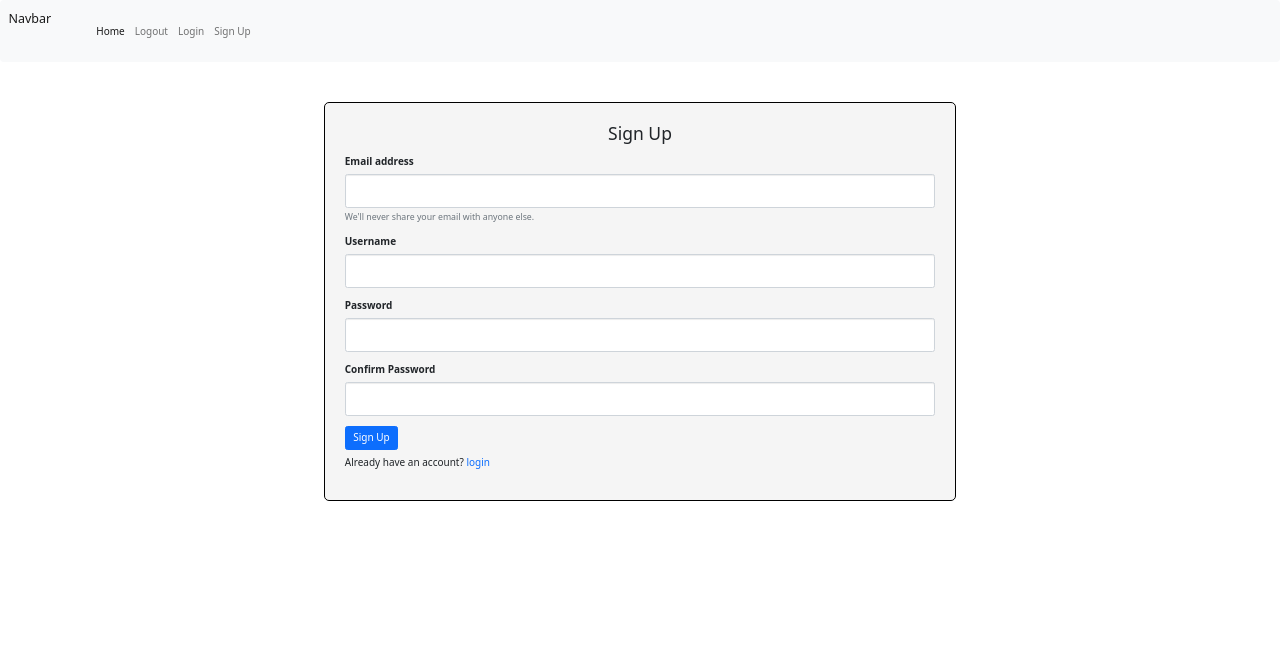
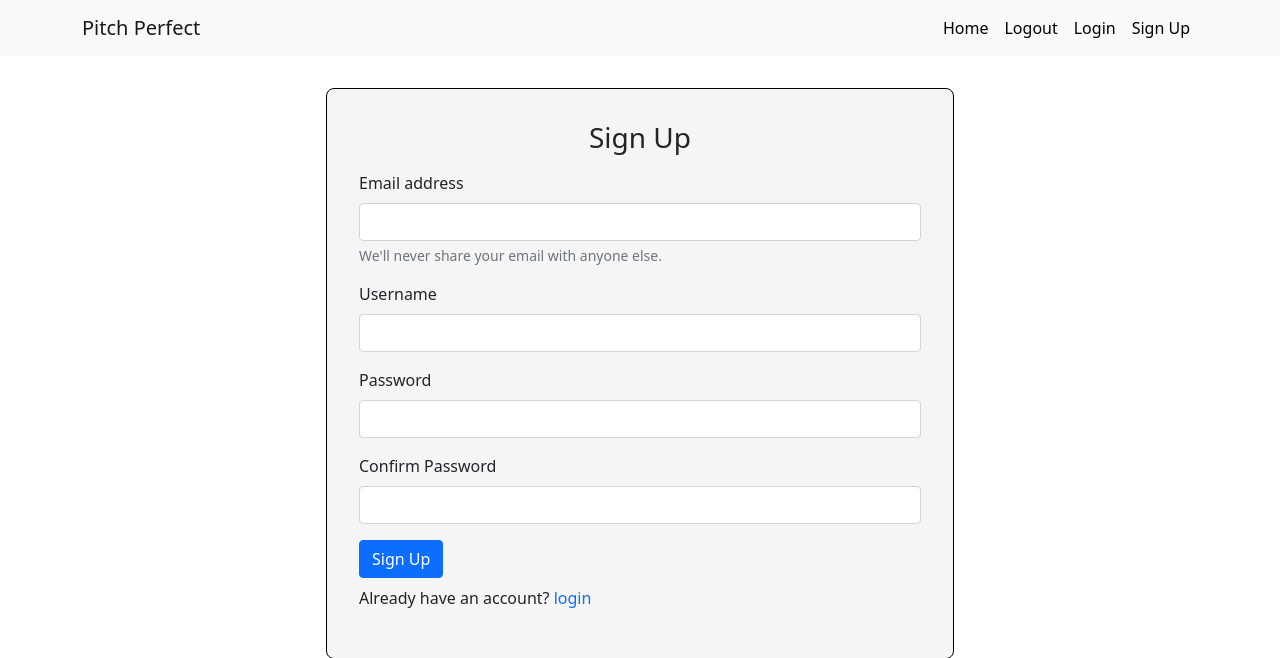
Before and after one commit to Kisavi/One-Minute-Pitch, a Flask app: page /sign-up in a window 1280 px wide. Shown: the top 658 px of the page. Run offline with Flask 2, Linux system fonts and the light colour scheme; parts of the project's set-up code (start-up, migrations or seed data) failed here and were passed over; some libraries are stand-ins or nearby versions.

Commit message:
st- optimize the navbar section

```diff
--- a/app/static/css/styles.css
+++ b/app/static/css/styles.css
@@ -1,3 +1,14 @@
+/* navbar */
+.nav-link {
+    color: black !important;
+}
+.nav-link:hover {
+    background-color: #f8f9fa;
+    background: #EEF0F4;
+    box-shadow: inset 9.91px 9.91px 15px #E2E3E4, inset -9.91px -9.91px 15px #e3e4e9;
+}
+
+/* sign up and login form */
 .login,.signup {
     border: 1px solid black;
     border-radius: 0.5em;
@@ -17,6 +28,7 @@
 }
 
 .welcome-section,.pitchCard, .user-comments {
+    margin-top: 3em;
     padding: 1em;
     border-radius: 1em;
     background: #ebebeb;
@@ -26,6 +38,7 @@
 
 /* pitch form */
 .pitch-form {
+    margin-top: 3em;
     padding: 2em;
     background: #EEF0F4;
     border-radius: 1em;
@@ -68,8 +81,9 @@
 }
 
 .comment-form {
+    margin-top: 3em;
     padding-top: 1em;
     border: 1px solid black;
     border-radius: 0.3em;
-    max-height: 30vh;
+    max-height: 40vh;
 }
--- a/app/templates/base.html
+++ b/app/templates/base.html
@@ -6,7 +6,6 @@
     <title>Title</title>
 
      {% block styles %}
-     {{ super() }}
      <!-- Bootstrap CSS -->
     <link href="https://cdn.jsdelivr.net/npm/bootstrap@5.0.2/dist/css/bootstrap.min.css" rel="stylesheet" integrity="sha384-EVSTQN3/azprG1Anm3QDgpJLIm9Nao0Yz1ztcQTwFspd3yD65VohhpuuCOmLASjC" crossorigin="anonymous">
     <link rel="stylesheet" href="https://cdn.jsdelivr.net/npm/bootstrap-icons@1.8.1/font/bootstrap-icons.css">
--- a/app/templates/navbar.html
+++ b/app/templates/navbar.html
@@ -1,14 +1,14 @@
 <nav class="navbar navbar-expand-lg navbar-light bg-light">
-    <div class="container-fluid">
-      <a class="navbar-brand" href="#">Navbar</a>
+    <div class="container">
+      <a class="navbar-brand" href="#">Pitch Perfect</a>
       <button class="navbar-toggler" type="button" data-bs-toggle="collapse" data-bs-target="#navbarNav" aria-controls="navbarNav" aria-expanded="false" aria-label="Toggle navigation">
         <span class="navbar-toggler-icon"></span>
       </button>
       <div class="collapse navbar-collapse" id="navbarNav">
-        <ul class="navbar-nav">
+        <ul class="navbar-nav ms-auto">
 
             <li class="nav-item">
-            <a class="nav-link active" aria-current="page" href="/">Home</a>
+            <a class="nav-link"  href="/">Home</a>
           </li>
             <li class="nav-item">
             <a class="nav-link" href="/logout">Logout</a>
```
Also changed, not shown: app/database.db.
